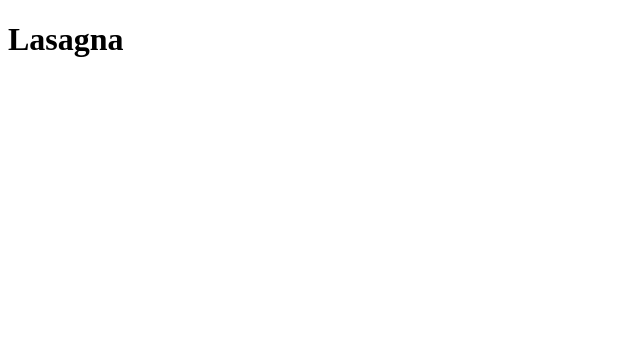
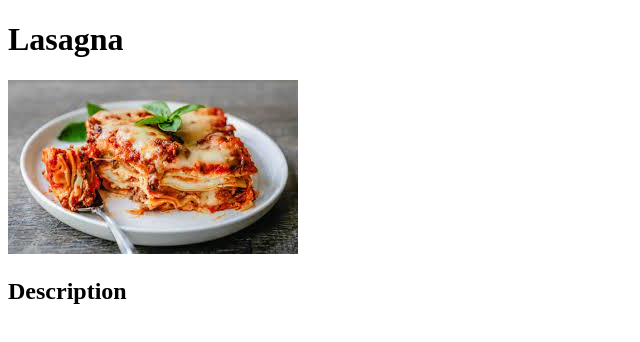
Before and after one commit to Gjeithus/odin-recipes, a plain HTML site: page recipes/lasagna.html in a window 1280 px wide. Shown: the whole page, without its empty margins (0-640 px from the left). Drawn offline with Linux system fonts and the light colour scheme.

Commit message:
Add dir for img and picture of lasagna

```diff
--- a/recipes/lasagna.html
+++ b/recipes/lasagna.html
@@ -6,5 +6,7 @@
     </head>
     <body>
         <h1>Lasagna</h1>
+        <img src="../img/lasagna.jpeg" alt="Lasagna">
+        <h2>Description</h2>
     </body>
 </html>
```
Also changed, not shown: img/lasagna.jpeg (added).
